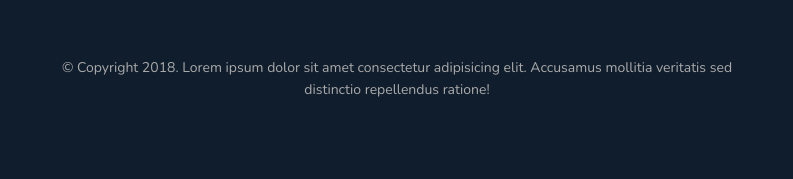
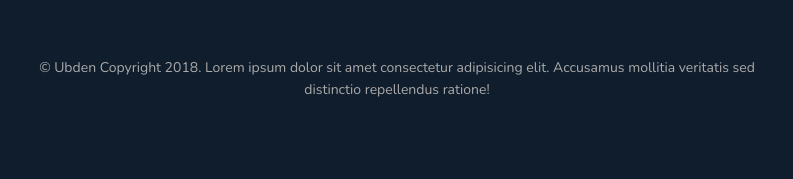
Before and after one commit to ubden/demoNexter, a plain HTML site: page index.html in a window 1280 px wide. Shown: the part 3798-3977 px from the top of the page, 283-1076 px from the left. Drawn offline with nearby package versions, Linux system fonts and the light colour scheme.

Commit message:
Update index.html
footera ubden yazısı eklendi

```diff
--- a/index.html
+++ b/index.html
@@ -343,7 +343,7 @@
                     <li class="nav__item"><a href="#" class="nav__link">Come work with us!</a></li>
             </ul>
             <p class="copyright">
-                &copy; Copyright 2018. Lorem ipsum dolor sit amet consectetur adipisicing elit. Accusamus mollitia veritatis sed distinctio repellendus ratione!
+                &copy; Ubden Copyright 2018. Lorem ipsum dolor sit amet consectetur adipisicing elit. Accusamus mollitia veritatis sed distinctio repellendus ratione!
             </p>
         </footer>
     </body>
```
